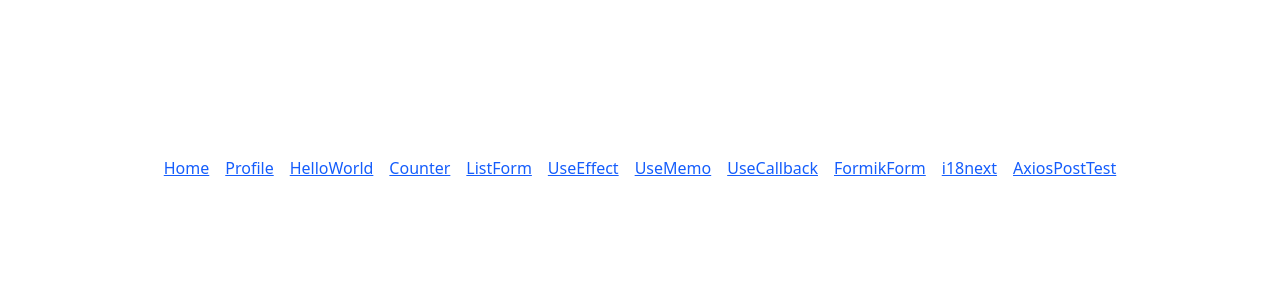
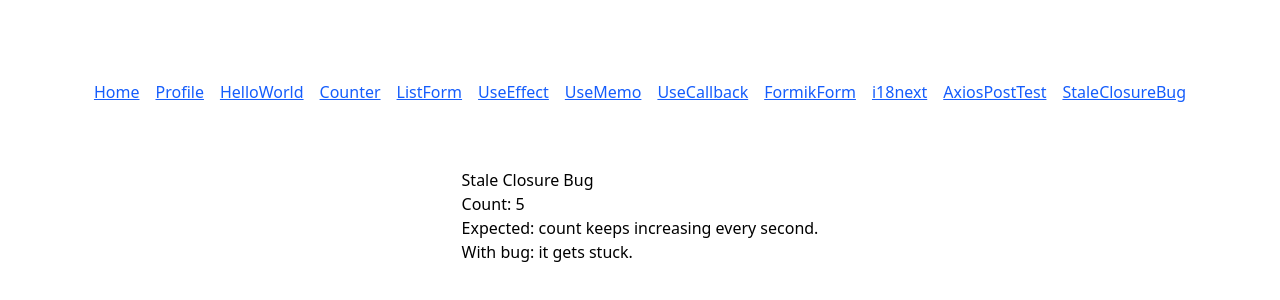
Before and after one commit to solmazmaabi-droid/SolmazMaabi-intern-repo, a React (Vite) app: page /StaleClosureBug in a window 1280 px wide. Shown: the part 220-520 px from the top of the page. Built offline with nearby package versions, Linux system fonts and the light colour scheme; no server answers.

Commit message:
Add: 📌 Practise React Debugging in a Test Repo

```diff
--- /dev/null
+++ b/Markdowns/6. Debugging/debugging_practice.md
@@ -0,0 +1,22 @@
+# 📌 Practise React Debugging in a Test Repo
+
+## Article
+I used the buggy example based on the patterns discussed in “Three Buggy React Code Examples and How to Fix Them”.
+
+## Bug Recreated
+**Bug type:** Stale closure in `useEffect` with `setInterval`.
+
+### What was the issue?
+The interval callback used `count` from the first render because the effect ran once with an empty dependency array. This caused the callback to hold onto an outdated value (“stale closure”), so the counter stopped updating correctly.
+
+### What debugging method did you use?
+- **Console logging:** I logged `count` inside the interval and noticed it kept printing the old value.
+- **React DevTools:** I inspected the component state and confirmed the UI was not updating as expected.
+- **Dependency reasoning:** I noticed the effect depended on `count` but the dependency array was empty, which can cause stale state issues.
+
+### How did you resolve the problem?
+I fixed the stale closure by using a functional state update:
+
+- Changed `setCount(count + 1)` to `setCount(prev => prev + 1)`
+
+This ensures React always uses the most recent state value, even inside an interval callback. The counter then increased correctly every second.
--- a/src/App.jsx
+++ b/src/App.jsx
@@ -10,6 +10,7 @@ import UseCallbackDemo from "./components/UseCallbackDemo";
 import FormikForm from "./components/FormikForm";
 import I18nDemo from "./components/I18nDemo";
 import AxiosPostTest from "./components/AxiosPostTest";
+import StaleClosureBug from "./StaleClosureBug";
 
 export default function App() {
   <div className="p-6 bg-blue-600 text-white">Tailwind test</div>
@@ -51,6 +52,9 @@ export default function App() {
         <Link to="/components/AxiosPostTest" className="text-blue-600 underline">
           AxiosPostTest
         </Link>
+        <Link to="/StaleClosureBug" className="text-blue-600 underline">
+          StaleClosureBug
+        </Link>
       </nav>
 
       <Routes>
@@ -67,6 +71,7 @@ export default function App() {
         <Route path="/components/I18nDemo" element={<I18nDemo />} />
         <Route path="/components/AxiosPostTest" element={<AxiosPostTest />} />
         {/* <Route path="/login" element={<Login />} /> */}
+        <Route path="/StaleClosureBug" element={<StaleClosureBug />} />
 
       </Routes>
 
--- /dev/null
+++ b/src/StaleClosureBug.jsx
@@ -0,0 +1,25 @@
+import { useEffect, useState } from "react";
+
+export default function StaleClosureBug() {
+  const [count, setCount] = useState(0);
+
+  useEffect(() => {
+    const id = setInterval(() => {
+        setCount((prev) => prev + 1); // ✅ always uses latest state
+        //setCount(count + 1); // ❌ BUG: "count" is captured from the first render (stale closure)
+        console.log("Interval tick, count =", count);
+
+    }, 1000);
+
+    return () => clearInterval(id);
+  }, []);
+
+  return (
+    <div style={{ padding: 16 }}>
+      <h2>Stale Closure Bug</h2>
+      <p>Count: {count}</p>
+      <p>Expected: count keeps increasing every second.</p>
+      <p>With bug: it gets stuck.</p>
+    </div>
+  );
+}
```
